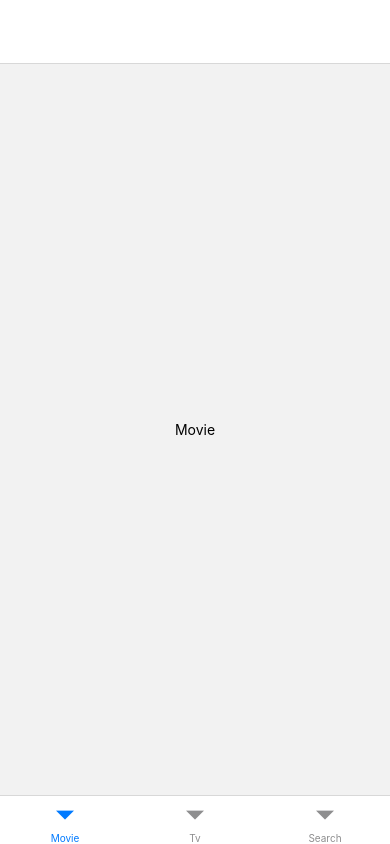
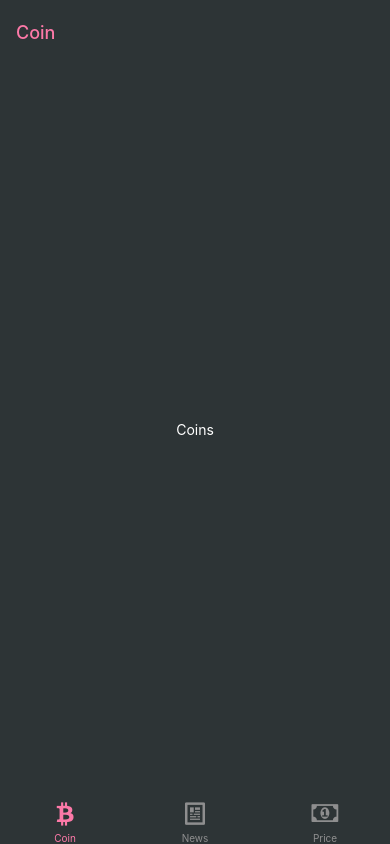
Before and after one commit to DevelopJKong/nomad-react-native-homework, a React Native app: screen /Coin in a window 390 px wide. Built offline with nearby package versions, Linux system fonts and the light colour scheme.

Commit message:
day2 homework 완료

```diff
--- a/App.tsx
+++ b/App.tsx
@@ -1,9 +1,21 @@
+import React from "react";
+import * as Font from "expo-font";
+import { Text } from "react-native";
+import { Ionicons } from "@expo/vector-icons";
+import { useAssets } from "expo-asset";
 import { NavigationContainer } from "@react-navigation/native";
 import Tabs from "./navigation/Tabs";
+import { StatusBar } from "expo-status-bar";
 
 export default function App() {
+  const [assets] = useAssets([require("./assets/profile.png")]);
+  const [fonts] = Font.useFonts(Ionicons.font);
+  if (!assets || !fonts) {
+    return <Text>Loading...</Text>;
+  }
   return (
     <NavigationContainer>
+      <StatusBar style='light' />
       <Tabs />
     </NavigationContainer>
   );
--- a/navigation/Tabs.tsx
+++ b/navigation/Tabs.tsx
@@ -1,24 +1,56 @@
 import { createBottomTabNavigator } from "@react-navigation/bottom-tabs";
+import { FontAwesome, Entypo } from "@expo/vector-icons";
 import React from "react";
-import Movie from "../screens/Movie";
-import Tv from "../screens/Tv";
-import Search from "../screens/Search";
+import Coin from "../screens/Coin";
+import News from "../screens/News";
+import Price from "../screens/Price";
 
 const Tab = createBottomTabNavigator();
 
 const Tabs = () => {
   return (
-    <Tab.Navigator screenOptions={{}}>
-      <Tab.Screen
-        name='Movie'
-        component={Movie}
-        options={{
+    <Tab.Navigator
+      screenOptions={{
+        tabBarActiveTintColor: "#fd79a8",
+        tabBarStyle: { backgroundColor: "#2d3436", borderWidth: 0 },
+      }}>
+      <Tab.Group
+        screenOptions={{
           headerTitleStyle: {
-            color: "white",
+            color: "#fd79a8",
           },
-        }}></Tab.Screen>
-      <Tab.Screen name='Tv' component={Tv}></Tab.Screen>
-      <Tab.Screen name='Search' component={Search}></Tab.Screen>
+          headerStyle: {
+            backgroundColor: "#2d3436",
+            elevation: 0,
+            shadowOpacity: 0,
+            borderBottomWidth: 0,
+          },
+        }}>
+        <Tab.Screen
+          name='Coin'
+          component={Coin}
+          options={{
+            tabBarIcon: ({ focused, color, size }: { focused: boolean; color: string; size: number }): React.ReactNode => {
+              return <FontAwesome name='bitcoin' size={size} color={color} />;
+            },
+          }}></Tab.Screen>
+        <Tab.Screen
+          name='News'
+          component={News}
+          options={{
+            tabBarIcon: ({ focused, color, size }: { focused: boolean; color: string; size: number }): React.ReactNode => {
+              return <Entypo name='news' size={size} color={color} />;
+            },
+          }}></Tab.Screen>
+        <Tab.Screen
+          name='Price'
+          component={Price}
+          options={{
+            tabBarIcon: ({ focused, color, size }: { focused: boolean; color: string; size: number }): React.ReactNode => {
+              return <FontAwesome name='money' size={size} color={color} />;
+            },
+          }}></Tab.Screen>
+      </Tab.Group>
     </Tab.Navigator>
   );
 };
--- /dev/null
+++ b/screens/Coin.tsx
@@ -0,0 +1,12 @@
+import { View, Text } from "react-native";
+import React from "react";
+
+const Coin = () => {
+  return (
+    <View style={{ flex: 1, justifyContent: "center", alignItems: "center", backgroundColor: "#2d3436" }}>
+      <Text style={{ color: "white" }}>Coins</Text>
+    </View>
+  );
+};
+
+export default Coin;
--- a/screens/Movie.tsx
+++ /dev/null
@@ -1,12 +0,0 @@
-import { View, Text } from "react-native";
-import React from "react";
-
-const Movie = () => {
-  return (
-    <View style={{ flex: 1, justifyContent: "center", alignItems: "center" }}>
-      <Text>Movie</Text>
-    </View>
-  );
-};
-
-export default Movie;
--- /dev/null
+++ b/screens/News.tsx
@@ -0,0 +1,12 @@
+import { View, Text } from "react-native";
+import React from "react";
+
+const News = () => {
+  return (
+    <View style={{ flex: 1, justifyContent: "center", alignItems: "center", backgroundColor: "#2d3436" }}>
+      <Text style={{ color: "white" }}>News</Text>
+    </View>
+  );
+};
+
+export default News;
--- /dev/null
+++ b/screens/Price.tsx
@@ -0,0 +1,12 @@
+import { View, Text } from "react-native";
+import React from "react";
+
+const Price = () => {
+  return (
+    <View style={{ flex: 1, justifyContent: "center", alignItems: "center", backgroundColor: "#2d3436" }}>
+      <Text style={{ color: "white" }}>Price</Text>
+    </View>
+  );
+};
+
+export default Price;
--- a/screens/Search.tsx
+++ /dev/null
@@ -1,12 +0,0 @@
-import { View, Text } from "react-native";
-import React from "react";
-
-const Search = () => {
-  return (
-    <View style={{ flex: 1, justifyContent: "center", alignItems: "center" }}>
-      <Text>Search</Text>
-    </View>
-  );
-};
-
-export default Search;
--- a/screens/Tv.tsx
+++ /dev/null
@@ -1,12 +0,0 @@
-import { View, Text } from "react-native";
-import React from "react";
-
-const Tv = () => {
-  return (
-    <View style={{ flex: 1, justifyContent: "center", alignItems: "center" }}>
-      <Text>Tv</Text>
-    </View>
-  );
-};
-
-export default Tv;
```
Also changed, not shown: assets/profile.png (added).
